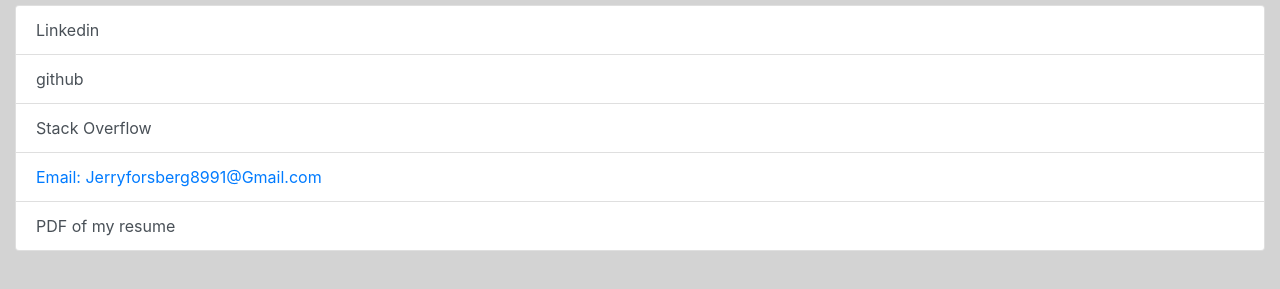
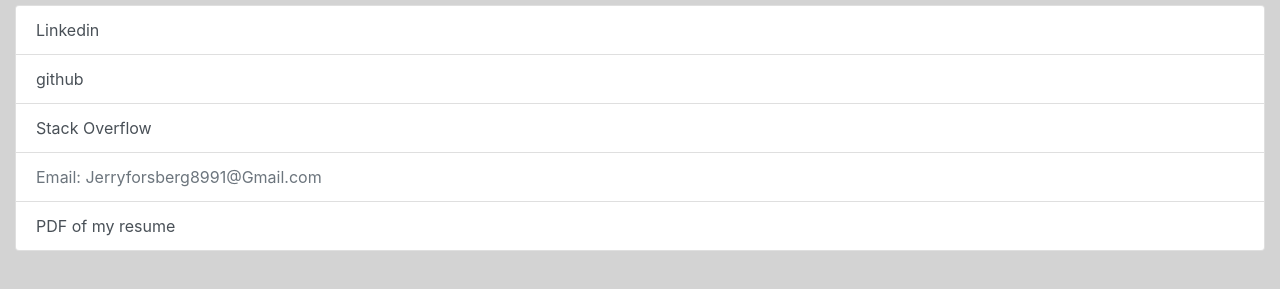
Before and after one commit to JerryForsberg/JFprofessionalportfolio, a plain HTML site: page contact.html in a window 1280 px wide. Shown: the part 137-426 px from the top of the page. Drawn offline with nearby package versions, Linux system fonts and the light colour scheme.

Commit message:
disabled the email so it wouldn't appear as a link on the page

```diff
--- a/contact.html
+++ b/contact.html
@@ -42,8 +42,8 @@
             <a href="https://github.com/JerryForsberg" class="list-group-item list-group-item-action">github</a>
             <a href="https://stackexchange.com/users/17927226/jerryf89"
                 class="list-group-item list-group-item-action">Stack Overflow</a>
-            <a href="#" class="list-group-item">Email: Jerryforsberg8991@Gmail.com</a>
-            <a href="Jerry's Resume.pdf" class="list-group-item list-group-item-action">PDF of my resume</a>
+            <a href="#" class="list-group-item disabled" tabindex="-1" aria-disabled="true"">Email: Jerryforsberg8991@Gmail.com</a>
+            <a href=" Jerry's Resume.pdf" class="list-group-item list-group-item-action">PDF of my resume</a>
         </div>
 
 
```
